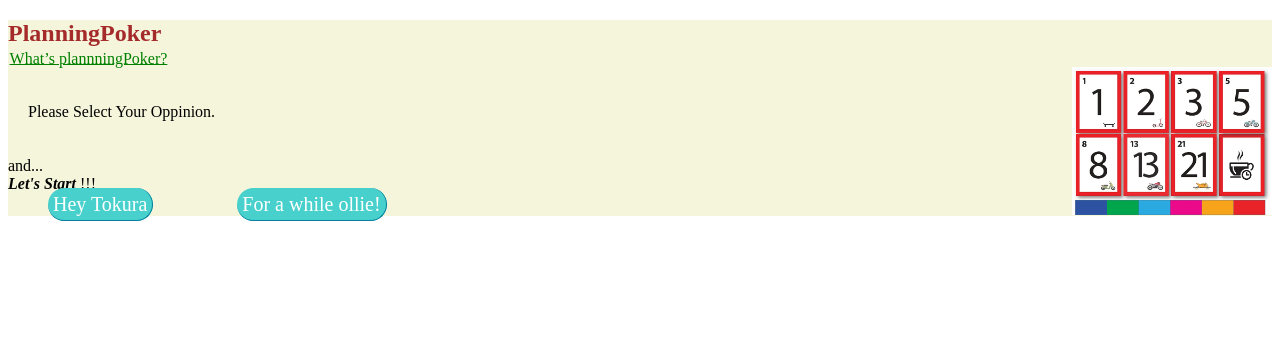
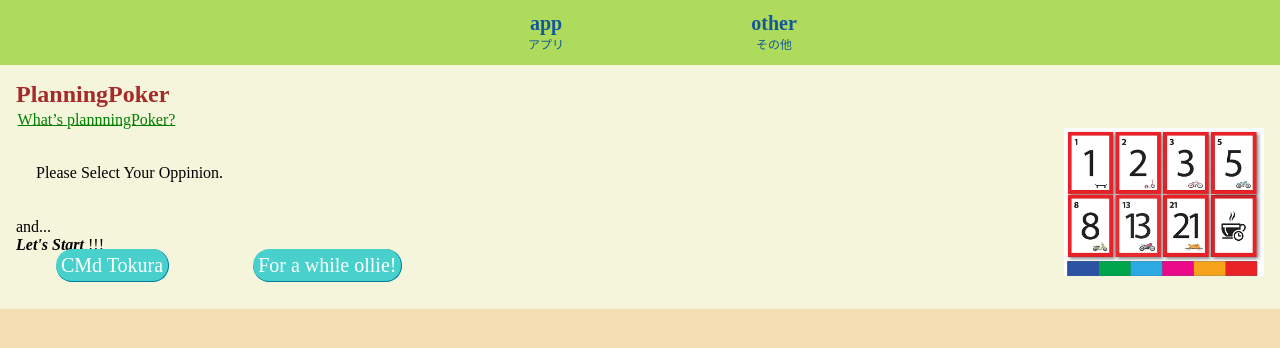
Before and after one commit to CreationIaFat/planning-poker, a website: page index.html in a window 1280 px wide. Drawn offline with Linux system fonts and the light colour scheme.

Commit message:
add ナビとボタンと新しいページの追加

```diff
--- /dev/null
+++ b/css/style-other.css
@@ -0,0 +1 @@
+@charset "UTF-8";
--- a/css/style.css
+++ b/css/style.css
@@ -1,7 +1,15 @@
 @charset "UTF-8";
-section{background-color: beige;}
+body{
+    background-color: wheat;
+    margin: 0em;
+}
+section{
+    background-color: beige;
+    padding: 1rem;
+}
 h1{
     color: brown;
+    margin-top: 0em;
     margin-bottom: 0.1em;
 }
 em{font-weight: bold;}
@@ -45,8 +53,27 @@ a.button-link:active{
     transform: rotateY(1px);
     color: white;
 }
+ul.g-nav-list{
+    background: rgb(175, 219, 93);
+    text-align: center;
+    margin: 0px;
+}
+ul.g-nav-list li{
+    display: inline-block;
+}
+ul.g-nav-list li a{
+    display: block;
+    padding: 1em;
+    color: rgb(20, 88, 151);
+    font-size: 12px;
+    text-decoration: none;
+}
+ul.g-nav-list li a::first-line {
+    font-size: 20px;
+    font-weight: bold;
+}
 
- /* 画面幅が480px以下の場合にcssを適応  モバイル用*/
+/* 画面幅が480px以下の場合にcssを適応  モバイル用*/
 @media screen and (max-width: 480px){
 
 }
--- a/index.html
+++ b/index.html
@@ -1,13 +1,3 @@
-<!DOCTYPE html>
-<html>
-    <head>
-
-    </head>
-    <body>
-
-    </body>
-</html>
-
 <!-- 以下、基本的なタグの説明 -->
 
 <!-- HTML5で記述する宣言 -->
@@ -40,7 +30,7 @@
         cssの適応は<link>
         JSの適応は<script></script> -->
         <link rel="stylesheet" href="./css/style.css">
-        <script src="Javascriptファイルパス"></script>
+        <!-- <script src="Javascriptファイルパス"></script> -->
 
     </head>
 
@@ -50,6 +40,12 @@
         <!-- <section></section>は章のまとまりを表している。一つのセクションタグには一つの見出しタグが必要。
         見出しタグとは、<h1> ~ <h6>のタグのこと。
         Sectionタグの中にSectionタグを入れ子するときは、見出しタグを一つ下げることが望ましい。 -->
+        <nav>
+            <ul class="g-nav-list">
+                <li><a href="index.html">app<br>アプリ</a></li>
+                <li><a href="other/other.html">other<br>その他</a></li>
+            </ul>
+        </nav>
         <section>
             <h1>
                 PlanningPoker
@@ -64,7 +60,7 @@
             <p class="bold">and...<br>
                 <em>Let's Start</em> !!!
                 <div>
-                    <a href="https://www.youtube.com/watch?v=Cw-bK6H7utI" class="button-link" target="_blank">Hey Tokura</a>
+                    <a href="https://www.youtube.com/watch?v=Cw-bK6H7utI" class="button-link" target="_blank">CMd Tokura</a>
                     <a href="https://www.youtube.com/watch?v=ROyb_Pj1ulY" class="button-link" target="_blank">For a while ollie!</a>
                 </div>
             </p>
```
Also changed, not shown: other/other.html (added, +17 -0 lines).
